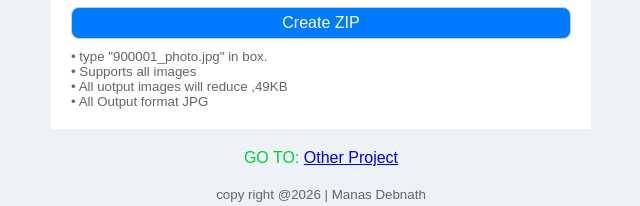
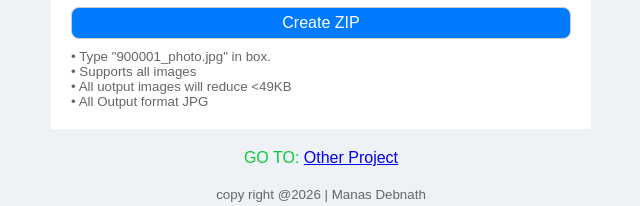
Before and after one commit to allexamdata-dev/photo, a plain HTML site: page index.html in a window 1280 px wide. Shown: the part 371-577 px from the top of the page, 319-959 px from the left. Drawn offline with nearby package versions, Linux system fonts and the light colour scheme.

Commit message:
Update index.html

```diff
--- a/index.html
+++ b/index.html
@@ -108,9 +108,9 @@ small {
   <button onclick="createZip()">Create ZIP</button>
 
   <small>
-    • type "900001_photo.jpg" in box.<br>
+    • Type "900001_photo.jpg" in box.<br>
     • Supports all images<br>
-    • All uotput images will reduce ,49KB<br>
+    • All uotput images will reduce <49KB<br>
     • All Output format JPG<br>
   </small>
 </div>
@@ -215,4 +215,5 @@ async function createZip() {
 </script>
 
 </body>
+
 </html>
```
